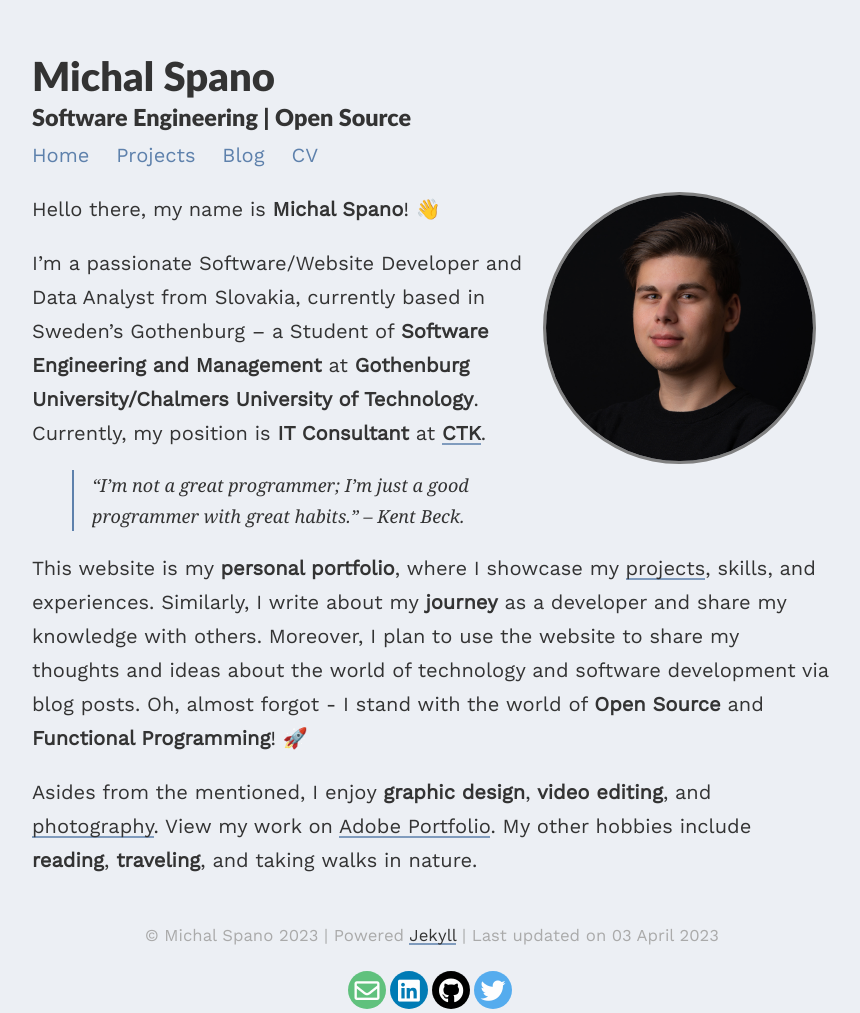
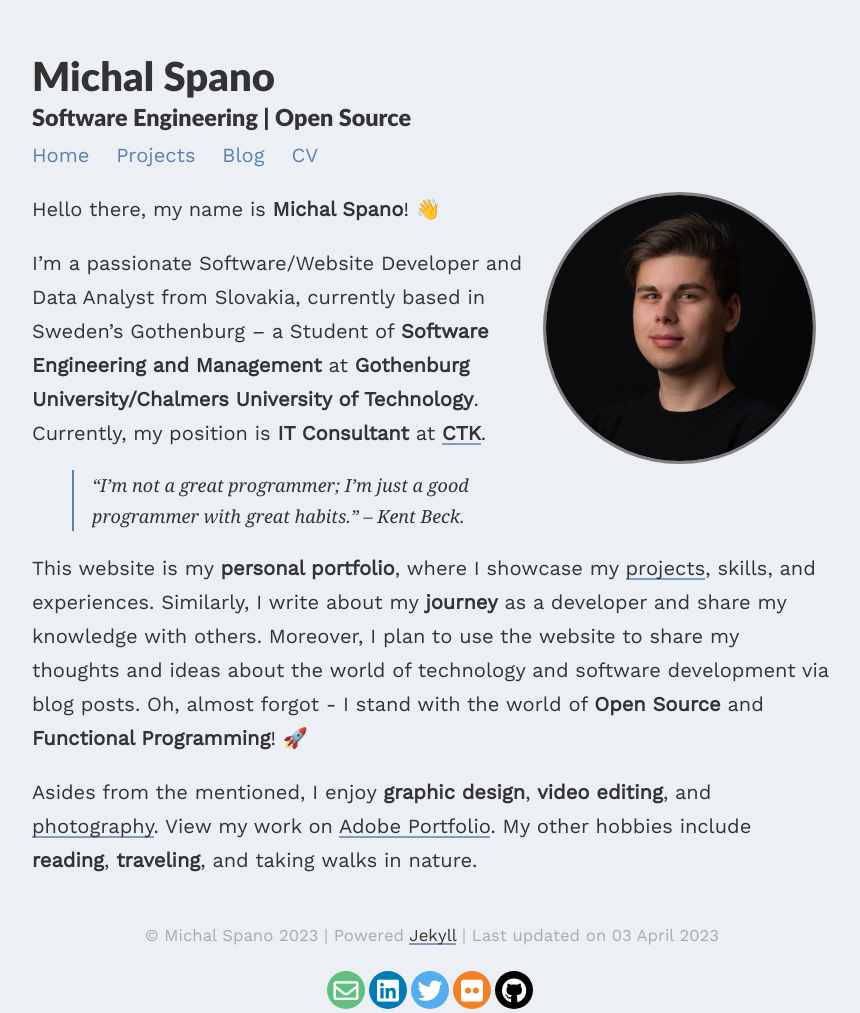
Before and after one commit to michalspano/michalspano.github.io, a Jekyll site: the page built from index.md, in a window 1280 px wide. Shown: the whole page, without its empty margins (208-1068 px from the left). Built offline with Jekyll 4.4.1, drawn with Linux system fonts in a browser that asks for light colours; nearby versions of some CDN libraries.

Commit message:
Add social media icon to `flickr`

```diff
--- a/_config.yml
+++ b/_config.yml
@@ -14,6 +14,7 @@ paginate_path: /blog/page:num/
 twitter:  "michalspano"
 linkedin: "michalspano"
 github:   "michalspano"
+flickr:   "197352203@N08"
 
 # Markdown
 highlighter: rouge
--- a/_includes/social-footer.html
+++ b/_includes/social-footer.html
@@ -14,15 +14,6 @@ class="social-button linkedin"
 href="https://www.linkedin.com/in/{{ site.linkedin }}" itemprop="sameAs"
 target="_blank">
 <i class="fab fa-linkedin"></i>
-</a>
-{%- endif -%}
-
-{%- if site.github -%}
-<a title="{{ _locale_string_follow | replace: '[NAME]', 'GitHub' }}"
-class="social-button github"
-href="https://www.github.com/{{ site.github }}" itemprop="sameAs"
-target="_blank">
-<i class="fab fa-github"></i>
 </a>
 {%- endif -%}
 
@@ -50,6 +41,24 @@ class="social-button twitter"
 href="https://www.twitter.com/{{ site.twitter }}" itemprop="sameAs"
 target="_blank">
 <i class="fab fa-twitter"></i>
+</a>
+{%- endif -%}
+
+{%- if site.flickr -%}
+<a title="{{ _locale_string_follow | replace: '[NAME]', 'Flickr' }}"
+class="social-button flickr" itemprop="sameAs"
+href="https://www.flickr.com/people/{{ site.flickr }}"
+target="_blank">
+<i class="fab fa-flickr"></i>
+</a>
+{%- endif -%}
+
+{%- if site.github -%}
+<a title="{{ _locale_string_follow | replace: '[NAME]', 'GitHub' }}"
+class="social-button github"
+href="https://www.github.com/{{ site.github }}" itemprop="sameAs"
+target="_blank">
+<i class="fab fa-github"></i>
 </a>
 {%- endif -%}
 
--- a/assets/css/_sass/footer-social.scss
+++ b/assets/css/_sass/footer-social.scss
@@ -90,7 +90,7 @@
 .rounded-social-buttons .social-button.email:hover, .rounded-social-buttons .social-button.email:focus {
   color: #60c17d;
   background: #fefefe;
-  border-color: #000000;
+  border-color: #60c17d;
 }
 
 .rounded-social-buttons .social-button.orcid {
@@ -147,3 +147,13 @@
   background: #fefefe;
   border-color: #5dd1b0;
 }
+
+.rounded-social-buttons .social-button.flickr {
+  background: #f48024;
+}
+
+.rounded-social-buttons .social-button.flickr:hover, .rounded-social-buttons .social-button.flickr:focus {
+  color: #f48024;
+  background: #fefefe;
+  border-color: #f48024;
+}
```
